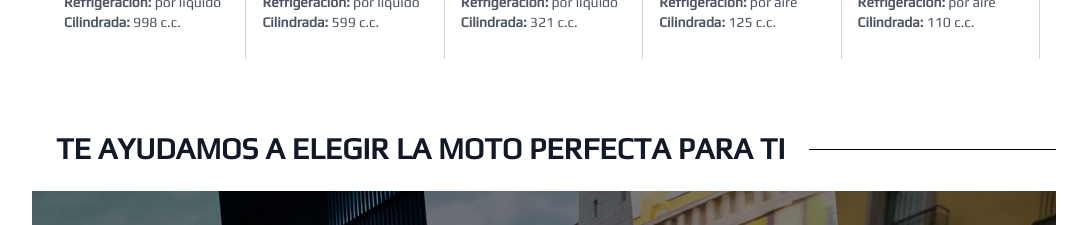
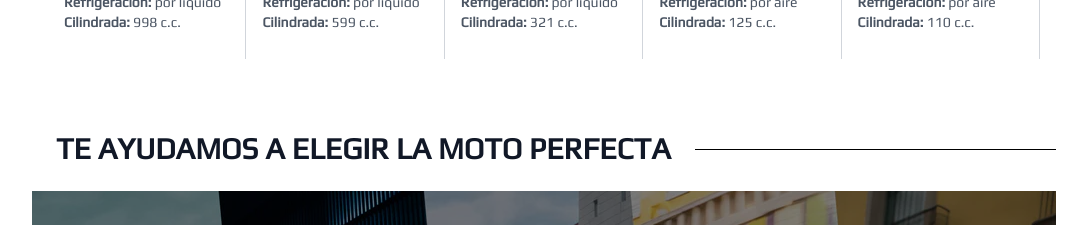
Before and after one commit to abrahaamv/yamaha, an Astro site: page / in a window 1280 px wide. Shown: the part 4420-4645 px from the top of the page, without its empty margins (96-1183 px from the left). Built offline with nearby package versions, Linux system fonts and the light colour scheme; Astro itself is replaced by a stand-in of ours; what @midudev/tailwind-animations would draw is missing.

Commit message:
Update 06-Banner.astro

```diff
--- a/src/components/06-Banner.astro
+++ b/src/components/06-Banner.astro
@@ -3,7 +3,7 @@
         <h1
             class="relative z-10 text-2xl sm:text-3xl font-bold bg-white px-6 py-2 text-gray-900"
         >
-            TE AYUDAMOS A ELEGIR LA MOTO PERFECTA PARA TI
+            TE AYUDAMOS A ELEGIR LA MOTO PERFECTA
         </h1>
         <span class="h-px flex-1 bg-black"></span>
     </div>
```
